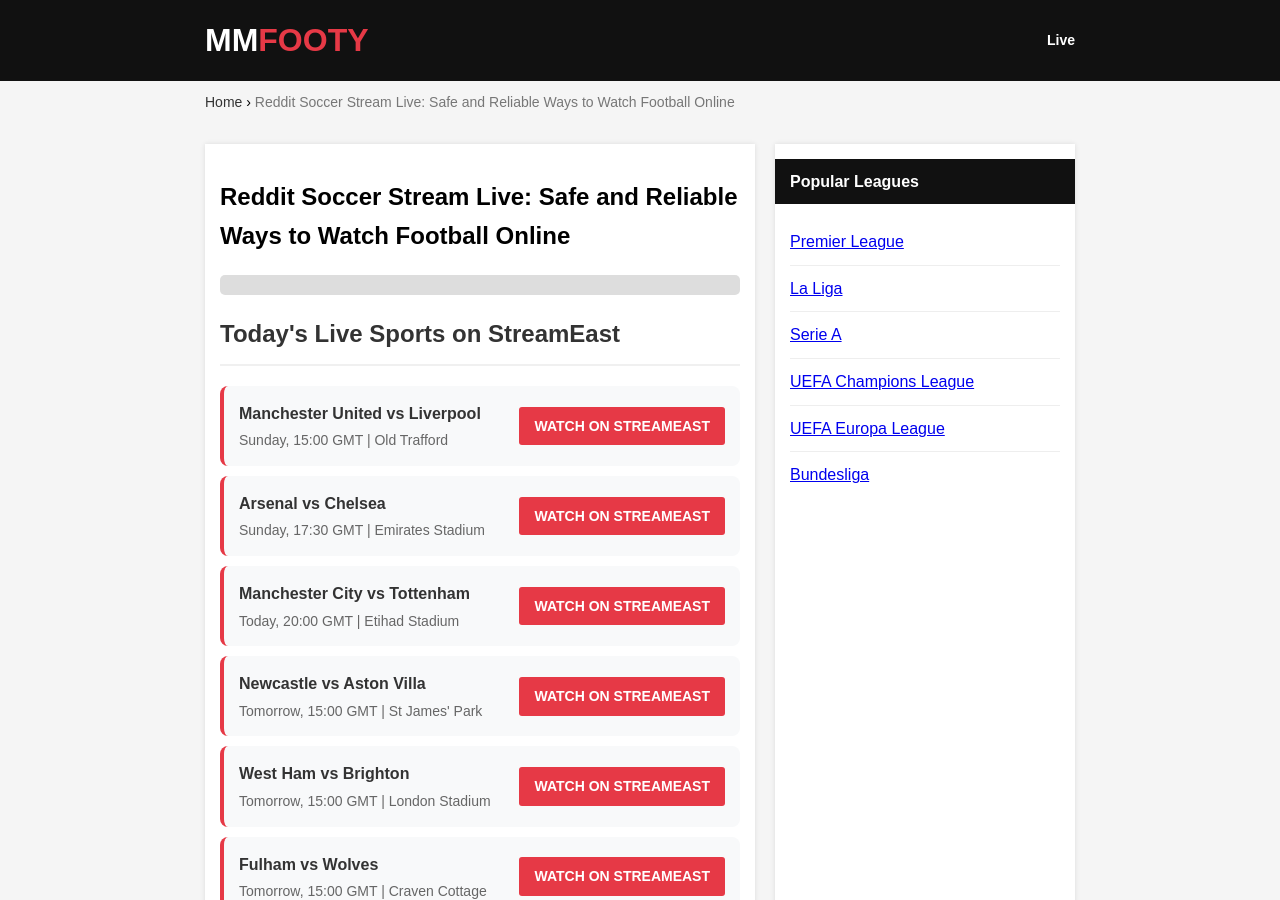
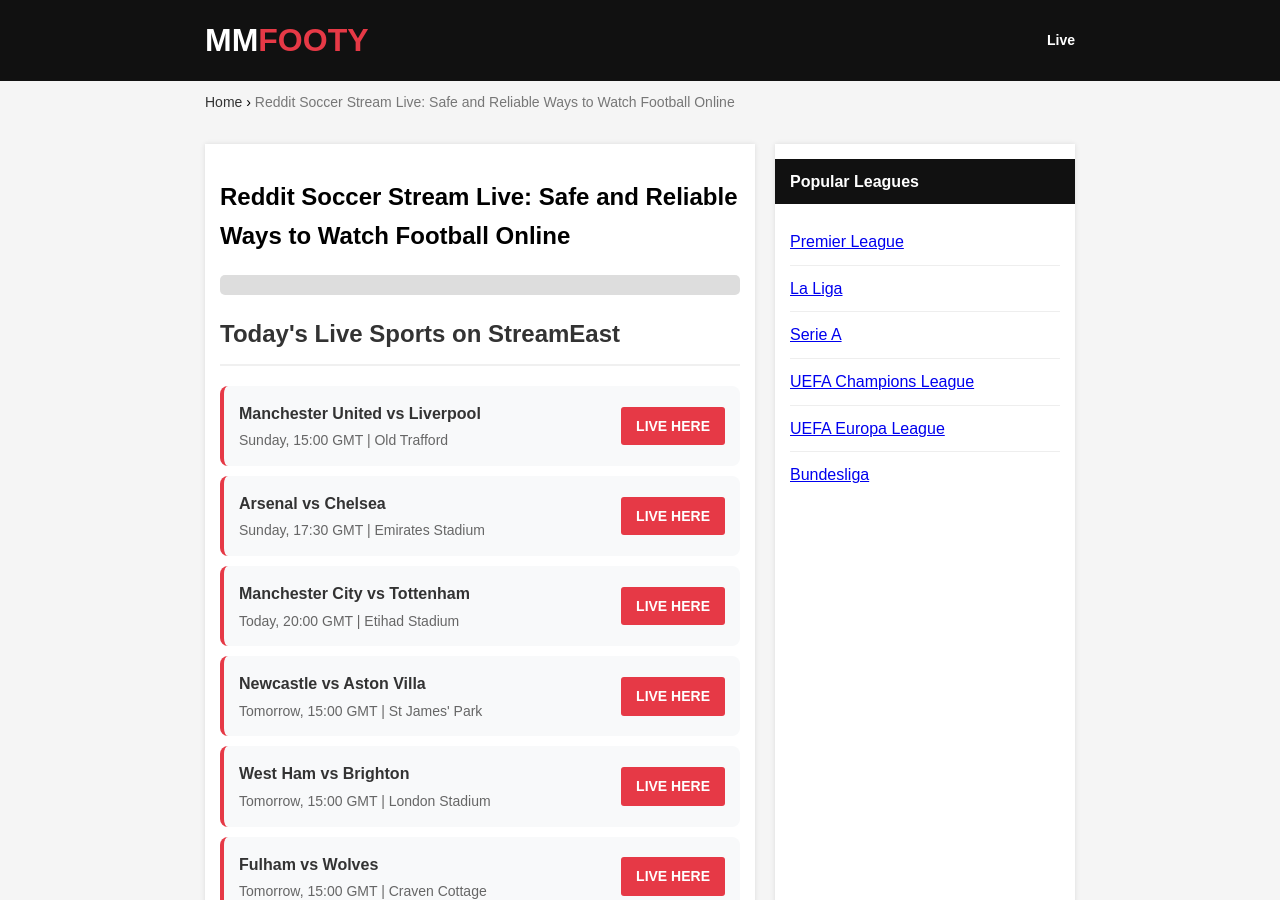
Before and after one commit to mozwav/blog1, a Jekyll site: the page built from _posts/2025-01-01-reddit-soccer.md, in a window 1280 px wide and 900 px high. Built offline with Jekyll 4.4.1, drawn with Linux system fonts in a browser that asks for light colours; some web fonts are replaced; some of the changed text lies outside the part shown.

Commit message:
Update 2025-01-01-reddit-soccer.md

```diff
--- a/_posts/2025-01-01-reddit-soccer.md
+++ b/_posts/2025-01-01-reddit-soccer.md
@@ -19,7 +19,7 @@
             <div class="team-names">{{ match.team1 }} vs {{ match.team2 }}</div>
             <div class="match-time">{{ match.date }} | {{ match.venue }}</div>
         </div>
-        <a href="{{ match.live_url }}" class="live-here-btn">WATCH ON STREAMEAST</a>
+        <a href="{{ match.live_url }}" class="live-here-btn">LIVE HERE</a>
     </div>
     {% endfor %}
 </div>
```
